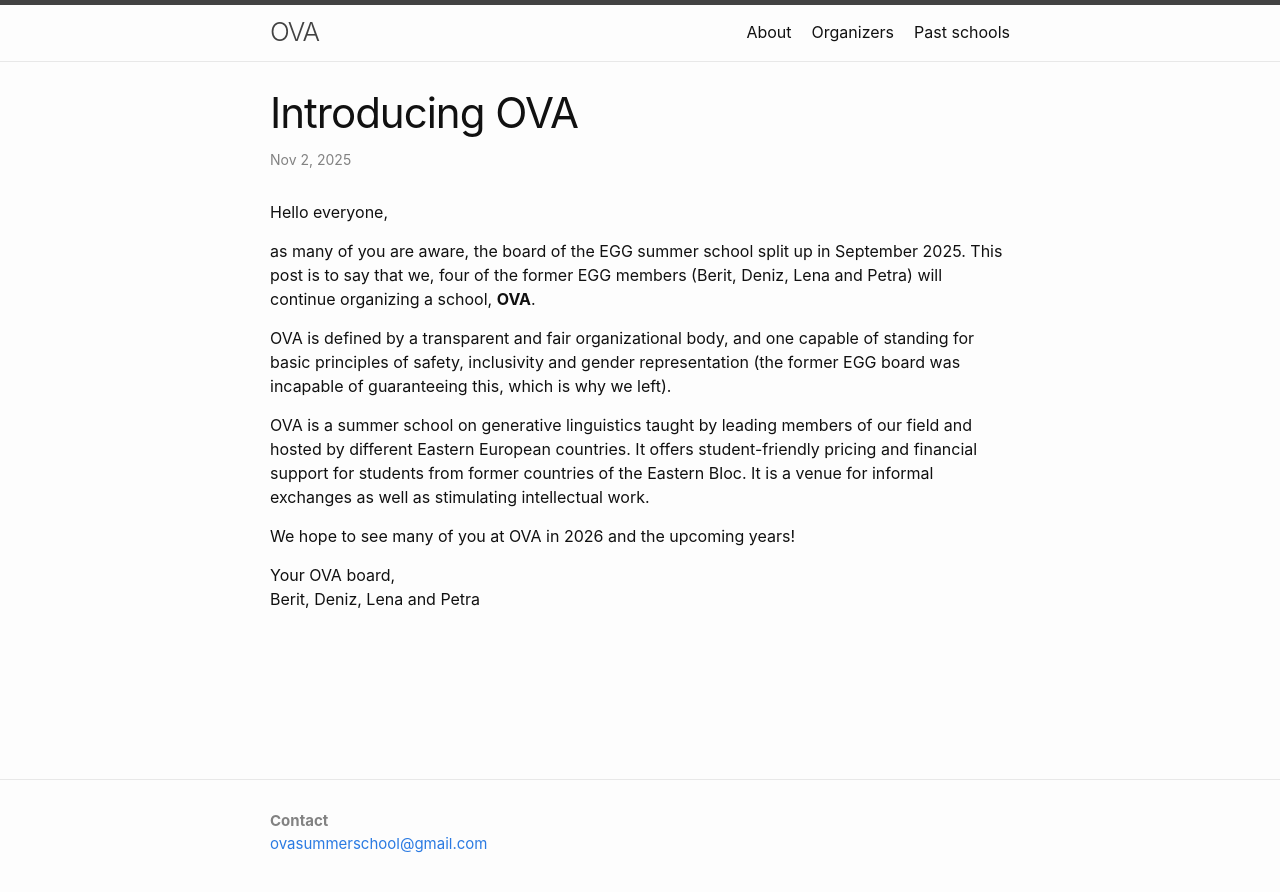
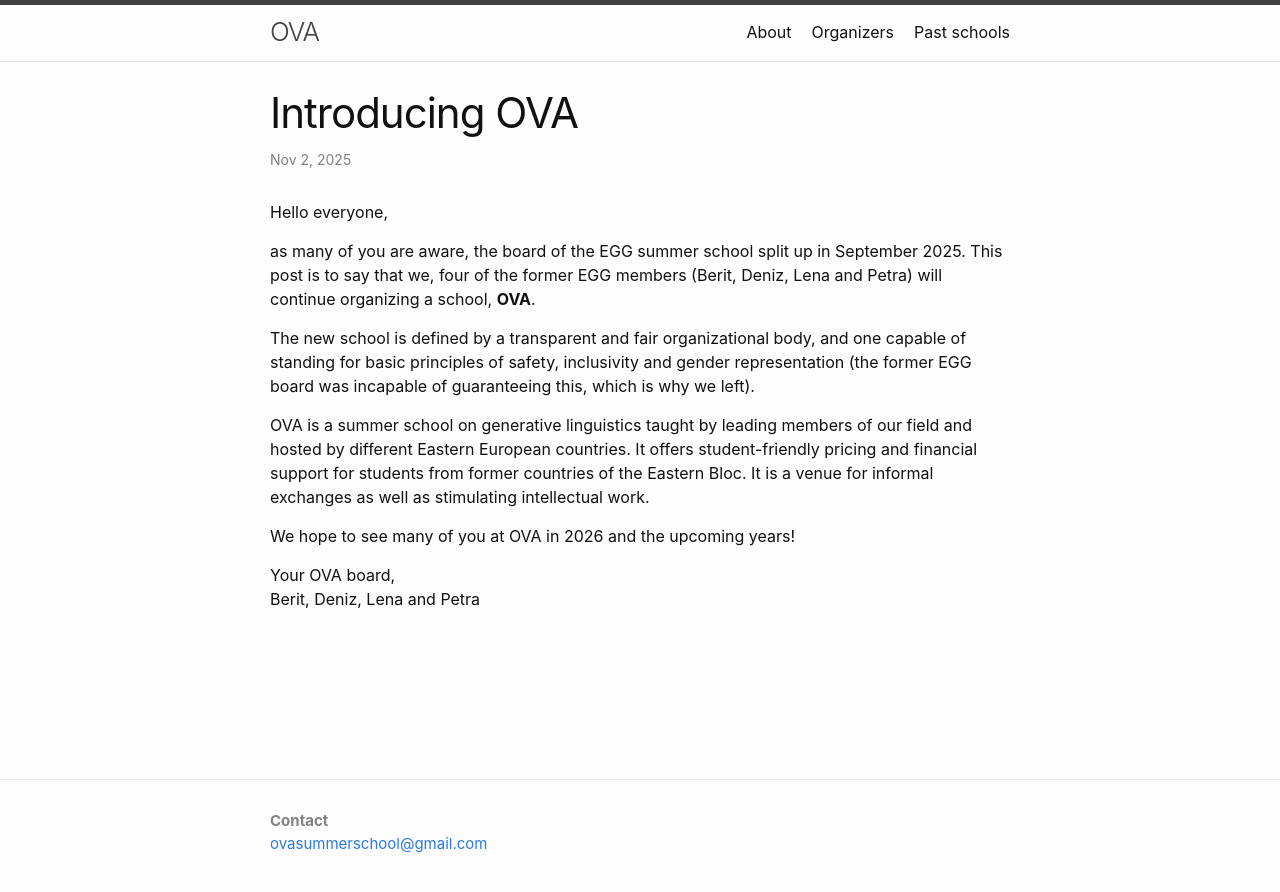
Before and after one commit to ovaschool/ovaschool.github.io, a Jekyll site: the page built from _posts/2025-11-02-introducingova.markdown, in a window 1280 px wide. Shown: the top 892 px of the page. Built offline with Jekyll 4.4.1, drawn with Linux system fonts in a browser that asks for light colours.

Commit message:
Update 2025-11-02-introducingova.markdown

```diff
--- a/_posts/2025-11-02-introducingova.markdown
+++ b/_posts/2025-11-02-introducingova.markdown
@@ -14,7 +14,7 @@ continue organizing a school, **OVA**.
 
 <!--more-->
 
-OVA is defined by a transparent
+The new school is defined by a transparent
 and fair organizational body, and one capable of standing for basic principles of
 safety, inclusivity and gender representation (the former
 EGG board was incapable of guaranteeing this, which is why we left).
```
